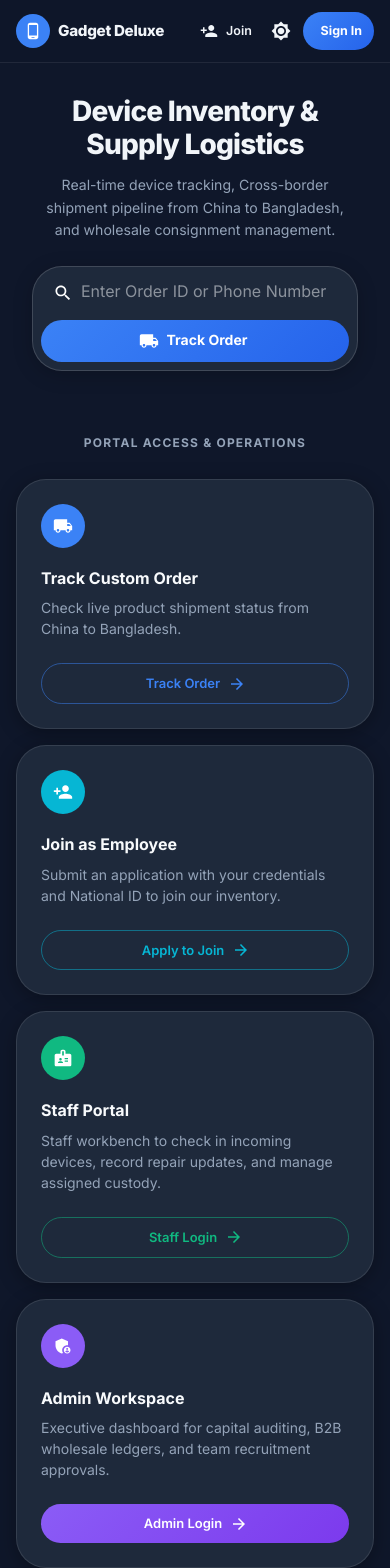
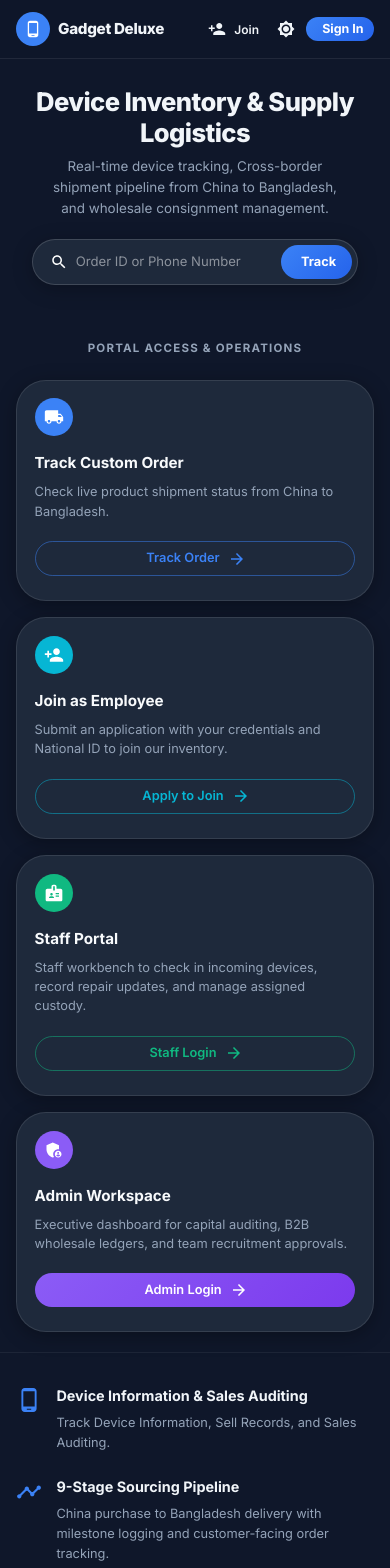
Before and after one commit to jubaerkhan49/gadget-deluxe, a React (Vite) app in the folder frontend/: page / in a window 390 px wide. Shown: the top 1568 px of the page. Built offline with nearby package versions, Linux system fonts and the light colour scheme; no server answers; the HTML template or start-up script is replaced by a standard one.

Commit message:
Polish Landing page header buttons, mobile tracking bar, and cards layout

```diff
--- a/frontend/src/pages/Landing.jsx
+++ b/frontend/src/pages/Landing.jsx
@@ -147,12 +147,15 @@ export default function Landing() {
                 color="inherit"
                 size="small"
                 onClick={() => setShowApplyDialog(true)}
-                startIcon={<JoinIcon fontSize="small" />}
+                startIcon={<JoinIcon sx={{ fontSize: { xs: 16, sm: 18 } }} />}
                 sx={{
                   fontWeight: 600,
                   textTransform: 'none',
-                  fontSize: { xs: '0.78rem', sm: '0.85rem' },
-                  px: { xs: 1, sm: 1.5 }
+                  fontSize: { xs: '0.75rem', sm: '0.85rem' },
+                  px: { xs: 0.8, sm: 1.5 },
+                  py: { xs: 0.4, sm: 0.6 },
+                  minWidth: 'auto',
+                  whiteSpace: 'nowrap'
                 }}
               >
                 <Box component="span" sx={{ display: { xs: 'none', sm: 'inline' } }}>Join Team</Box>
@@ -160,8 +163,8 @@ export default function Landing() {
               </Button>
 
               <Tooltip title={`Switch to ${isDark ? 'Light' : 'Dark'} mode`}>
-                <IconButton onClick={colorMode.toggleColorMode} color="inherit" size="small">
-                  {isDark ? <LightModeIcon fontSize="small" /> : <DarkModeIcon fontSize="small" />}
+                <IconButton onClick={colorMode.toggleColorMode} color="inherit" size="small" sx={{ p: { xs: 0.6, sm: 1 } }}>
+                  {isDark ? <LightModeIcon sx={{ fontSize: { xs: 18, sm: 20 } }} /> : <DarkModeIcon sx={{ fontSize: { xs: 18, sm: 20 } }} />}
                 </IconButton>
               </Tooltip>
 
@@ -173,10 +176,14 @@ export default function Landing() {
                   onClick={() => navigate('/dashboard')}
                   sx={{
                     borderRadius: 2,
-                    px: { xs: 1.5, sm: 2 },
+                    px: { xs: 1.3, sm: 2 },
+                    py: { xs: 0.5, sm: 0.7 },
                     fontWeight: 700,
                     textTransform: 'none',
-                    fontSize: { xs: '0.78rem', sm: '0.85rem' }
+                    fontSize: { xs: '0.78rem', sm: '0.85rem' },
+                    whiteSpace: 'nowrap',
+                    minWidth: 'auto',
+                    lineHeight: 1.3
                   }}
                 >
                   Dashboard
@@ -187,13 +194,17 @@ export default function Landing() {
                   color="primary"
                   size="small"
                   onClick={() => navigate('/login')}
-                  startIcon={<LockIcon fontSize="small" sx={{ display: { xs: 'none', sm: 'inline-flex' } }} />}
+                  startIcon={<LockIcon sx={{ fontSize: { xs: 16, sm: 18 }, display: { xs: 'none', sm: 'inline-flex' } }} />}
                   sx={{
                     borderRadius: 2,
-                    px: { xs: 1.5, sm: 2 },
+                    px: { xs: 1.3, sm: 2 },
+                    py: { xs: 0.5, sm: 0.7 },
                     fontWeight: 700,
                     textTransform: 'none',
-                    fontSize: { xs: '0.78rem', sm: '0.85rem' }
+                    fontSize: { xs: '0.78rem', sm: '0.85rem' },
+                    whiteSpace: 'nowrap',
+                    minWidth: 'auto',
+                    lineHeight: 1.3
                   }}
                 >
                   Sign In
@@ -205,17 +216,17 @@ export default function Landing() {
       </Box>
 
       {/* 2. Minimalist Hero & Tracking Section */}
-      <Box sx={{ pt: { xs: 4, sm: 7, md: 10 }, pb: { xs: 4, sm: 6, md: 8 }, px: { xs: 2, sm: 3 } }}>
+      <Box sx={{ pt: { xs: 3.5, sm: 6, md: 9 }, pb: { xs: 3.5, sm: 5, md: 7 }, px: { xs: 2, sm: 3 } }}>
         <Container maxWidth="md">
-          <Box sx={{ textAlign: 'center', mb: { xs: 3, sm: 4 } }}>
+          <Box sx={{ textAlign: 'center', mb: { xs: 2.5, sm: 3.5 } }}>
             <Typography
               variant="h3"
               fontWeight={800}
-              letterSpacing="-0.8px"
+              letterSpacing="-0.6px"
               sx={{
-                fontSize: { xs: '1.75rem', sm: '2.5rem', md: '3.2rem' },
+                fontSize: { xs: '1.6rem', sm: '2.4rem', md: '3.1rem' },
                 lineHeight: 1.2,
-                mb: { xs: 1.5, sm: 2 }
+                mb: { xs: 1, sm: 1.5 }
               }}
             >
               Device Inventory & Supply Logistics
@@ -224,10 +235,11 @@ export default function Landing() {
               variant="body1"
               color="text.secondary"
               sx={{
-                fontSize: { xs: '0.88rem', sm: '0.98rem', md: '1.05rem' },
-                maxWidth: 620,
+                fontSize: { xs: '0.84rem', sm: '0.96rem', md: '1.05rem' },
+                maxWidth: 600,
                 mx: 'auto',
-                lineHeight: 1.6
+                lineHeight: 1.55,
+                px: { xs: 1, sm: 0 }
               }}
             >
               Real-time device tracking, Cross-border shipment pipeline from China to Bangladesh, and wholesale consignment management.
@@ -240,66 +252,74 @@ export default function Landing() {
             onSubmit={handleTrackSubmit}
             variant="outlined"
             sx={{
-              p: { xs: 1, sm: 1 },
-              borderRadius: 2.5,
+              p: { xs: 0.6, sm: 0.8 },
+              borderRadius: 3,
               display: 'flex',
-              flexDirection: { xs: 'column', sm: 'row' },
-              alignItems: { xs: 'stretch', sm: 'center' },
-              gap: 1,
+              flexDirection: 'row',
+              alignItems: 'center',
+              gap: 0.8,
               bgcolor: isDark ? '#1E293B' : '#FFFFFF',
-              borderColor: isDark ? 'rgba(255, 255, 255, 0.15)' : 'rgba(0, 0, 0, 0.15)',
-              maxWidth: 680,
+              borderColor: isDark ? 'rgba(255, 255, 255, 0.15)' : 'rgba(0, 0, 0, 0.12)',
+              maxWidth: 600,
               mx: 'auto',
-              boxShadow: isDark ? '0 4px 20px rgba(0,0,0,0.2)' : '0 4px 20px rgba(0,0,0,0.04)'
+              boxShadow: isDark ? '0 4px 20px rgba(0,0,0,0.25)' : '0 4px 20px rgba(0,0,0,0.05)'
             }}
           >
             <TextField
               fullWidth
               size="small"
-              placeholder="Enter Order ID or Phone Number"
+              placeholder="Order ID or Phone Number"
               value={orderQuery}
               onChange={(e) => setOrderQuery(e.target.value)}
               variant="standard"
               InputProps={{
                 disableUnderline: true,
                 startAdornment: (
-                  <InputAdornment position="start" sx={{ pl: { xs: 0.5, sm: 1.5 } }}>
-                    <SearchIcon color="action" fontSize="small" />
+                  <InputAdornment position="start" sx={{ pl: { xs: 1, sm: 1.5 } }}>
+                    <SearchIcon color="action" sx={{ fontSize: { xs: 18, sm: 20 } }} />
                   </InputAdornment>
                 )
               }}
-              sx={{ px: 1, py: { xs: 0.5, sm: 0 } }}
+              sx={{
+                px: { xs: 0.5, sm: 1 },
+                '& input': {
+                  fontSize: { xs: '0.82rem', sm: '0.92rem' },
+                  py: { xs: 0.6, sm: 0.8 }
+                }
+              }}
             />
             <Button
               type="submit"
               variant="contained"
               color="primary"
-              startIcon={<ShippingIcon fontSize="small" />}
+              startIcon={<ShippingIcon sx={{ fontSize: { xs: 16, sm: 18 }, display: { xs: 'none', sm: 'inline-flex' } }} />}
               sx={{
-                borderRadius: 2,
-                px: 3,
-                py: { xs: 1.1, sm: 1 },
+                borderRadius: 2.2,
+                px: { xs: 2, sm: 3 },
+                py: { xs: 0.75, sm: 1 },
                 fontWeight: 700,
                 textTransform: 'none',
                 whiteSpace: 'nowrap',
-                width: { xs: '100%', sm: 'auto' }
+                fontSize: { xs: '0.8rem', sm: '0.88rem' },
+                flexShrink: 0
               }}
             >
-              Track Order
+              <Box component="span" sx={{ display: { xs: 'none', sm: 'inline' } }}>Track Order</Box>
+              <Box component="span" sx={{ display: { xs: 'inline', sm: 'none' } }}>Track</Box>
             </Button>
           </Paper>
         </Container>
       </Box>
 
       {/* 3. Action Cards Grid */}
-      <Box sx={{ py: { xs: 3, sm: 6 }, flexGrow: 1 }}>
+      <Box sx={{ py: { xs: 2.5, sm: 5 }, flexGrow: 1 }}>
         <Container maxWidth="lg" sx={{ px: { xs: 2, sm: 3 } }}>
           <Typography
             variant="overline"
             color="text.secondary"
             fontWeight={700}
             letterSpacing={1.2}
-            sx={{ display: 'block', textAlign: 'center', mb: { xs: 2.5, sm: 4 }, fontSize: { xs: '0.75rem', sm: '0.85rem' } }}
+            sx={{ display: 'block', textAlign: 'center', mb: { xs: 2, sm: 3.5 }, fontSize: { xs: '0.72rem', sm: '0.82rem' } }}
           >
             PORTAL ACCESS & OPERATIONS
           </Typography>
@@ -316,32 +336,33 @@ export default function Landing() {
                   borderRadius: 2.5,
                   bgcolor: isDark ? '#1E293B' : '#FFFFFF',
                   borderColor: isDark ? 'rgba(255, 255, 255, 0.1)' : 'rgba(0, 0, 0, 0.08)',
-                  transition: 'border-color 0.2s',
+                  transition: 'all 0.2s ease',
                   '&:hover': {
-                    borderColor: 'primary.main'
+                    borderColor: 'primary.main',
+                    boxShadow: isDark ? '0 4px 20px rgba(59, 130, 246, 0.15)' : '0 4px 20px rgba(59, 130, 246, 0.1)'
                   }
                 }}
               >
-                <CardContent sx={{ p: 3, flex: 1, display: 'flex', flexDirection: 'column' }}>
+                <CardContent sx={{ p: { xs: 2.2, sm: 3 }, flex: 1, display: 'flex', flexDirection: 'column' }}>
                   <Box
                     sx={{
-                      width: 44,
-                      height: 44,
+                      width: { xs: 38, sm: 42 },
+                      height: { xs: 38, sm: 42 },
                       borderRadius: 2,
                       bgcolor: 'primary.main',
                       color: '#fff',
                       display: 'flex',
                       alignItems: 'center',
                       justifyContent: 'center',
-                      mb: 2
+                      mb: 1.8
                     }}
                   >
-                    <ShippingIcon fontSize="small" />
+                    <ShippingIcon sx={{ fontSize: { xs: 20, sm: 22 } }} />
                   </Box>
-                  <Typography variant="subtitle1" fontWeight={700} gutterBottom>
+                  <Typography variant="subtitle1" fontWeight={700} sx={{ fontSize: { xs: '0.95rem', sm: '1.05rem' } }} gutterBottom>
                     Track Custom Order
                   </Typography>
-                  <Typography variant="body2" color="text.secondary" sx={{ mb: 3, flex: 1, lineHeight: 1.5 }}>
+                  <Typography variant="body2" color="text.secondary" sx={{ mb: 2.5, flex: 1, lineHeight: 1.5, fontSize: { xs: '0.8rem', sm: '0.875rem' } }}>
                     Check live product shipment status from China to Bangladesh.
                   </Typography>
                   <Button
@@ -350,8 +371,8 @@ export default function Landing() {
                     fullWidth
                     size="small"
                     onClick={() => navigate('/track')}
-                    endIcon={<ArrowForwardIcon fontSize="small" />}
-                    sx={{ borderRadius: 2, textTransform: 'none', fontWeight: 600 }}
+                    endIcon={<ArrowForwardIcon sx={{ fontSize: 16 }} />}
+                    sx={{ borderRadius: 2, textTransform: 'none', fontWeight: 600, py: 0.7, fontSize: { xs: '0.8rem', sm: '0.85rem' } }}
                   >
                     Track Order
                   </Button>
@@ -370,32 +391,33 @@ export default function Landing() {
                   borderRadius: 2.5,
                   bgcolor: isDark ? '#1E293B' : '#FFFFFF',
                   borderColor: isDark ? 'rgba(255, 255, 255, 0.1)' : 'rgba(0, 0, 0, 0.08)',
-                  transition: 'border-color 0.2s',
+                  transition: 'all 0.2s ease',
                   '&:hover': {
-                    borderColor: 'info.main'
+                    borderColor: 'info.main',
+                    boxShadow: isDark ? '0 4px 20px rgba(6, 182, 212, 0.15)' : '0 4px 20px rgba(6, 182, 212, 0.1)'
                   }
                 }}
               >
-                <CardContent sx={{ p: 3, flex: 1, display: 'flex', flexDirection: 'column' }}>
+                <CardContent sx={{ p: { xs: 2.2, sm: 3 }, flex: 1, display: 'flex', flexDirection: 'column' }}>
                   <Box
                     sx={{
-                      width: 44,
-                      height: 44,
+                      width: { xs: 38, sm: 42 },
+                      height: { xs: 38, sm: 42 },
                       borderRadius: 2,
                       bgcolor: 'info.main',
                       color: '#fff',
                       display: 'flex',
                       alignItems: 'center',
                       justifyContent: 'center',
-                      mb: 2
+                      mb: 1.8
                     }}
                   >
-                    <JoinIcon fontSize="small" />
+                    <JoinIcon sx={{ fontSize: { xs: 20, sm: 22 } }} />
                   </Box>
-                  <Typography variant="subtitle1" fontWeight={700} gutterBottom>
+                  <Typography variant="subtitle1" fontWeight={700} sx={{ fontSize: { xs: '0.95rem', sm: '1.05rem' } }} gutterBottom>
                     Join as Employee
                   </Typography>
-                  <Typography variant="body2" color="text.secondary" sx={{ mb: 3, flex: 1, lineHeight: 1.5 }}>
+                  <Typography variant="body2" color="text.secondary" sx={{ mb: 2.5, flex: 1, lineHeight: 1.5, fontSize: { xs: '0.8rem', sm: '0.875rem' } }}>
                     Submit an application with your credentials and National ID to join our inventory.
                   </Typography>
                   <Button
@@ -404,8 +426,8 @@ export default function Landing() {
                     fullWidth
                     size="small"
                     onClick={() => setShowApplyDialog(true)}
-                    endIcon={<ArrowForwardIcon fontSize="small" />}
-                    sx={{ borderRadius: 2, textTransform: 'none', fontWeight: 600 }}
+                    endIcon={<ArrowForwardIcon sx={{ fontSize: 16 }} />}
+                    sx={{ borderRadius: 2, textTransform: 'none', fontWeight: 600, py: 0.7, fontSize: { xs: '0.8rem', sm: '0.85rem' } }}
                   >
                     Apply to Join
                   </Button>
@@ -424,32 +446,33 @@ export default function Landing() {
                   borderRadius: 2.5,
                   bgcolor: isDark ? '#1E293B' : '#FFFFFF',
                   borderColor: isDark ? 'rgba(255, 255, 255, 0.1)' : 'rgba(0, 0, 0, 0.08)',
-                  transition: 'border-color 0.2s',
+                  transition: 'all 0.2s ease',
                   '&:hover': {
-                    borderColor: 'success.main'
+                    borderColor: 'success.main',
+                    boxShadow: isDark ? '0 4px 20px rgba(16, 185, 129, 0.15)' : '0 4px 20px rgba(16, 185, 129, 0.1)'
                   }
                 }}
               >
-                <CardContent sx={{ p: 3, flex: 1, display: 'flex', flexDirection: 'column' }}>
+                <CardContent sx={{ p: { xs: 2.2, sm: 3 }, flex: 1, display: 'flex', flexDirection: 'column' }}>
                   <Box
                     sx={{
-                      width: 44,
-                      height: 44,
+                      width: { xs: 38, sm: 42 },
+                      height: { xs: 38, sm: 42 },
                       borderRadius: 2,
                       bgcolor: 'success.main',
                       color: '#fff',
                       display: 'flex',
                       alignItems: 'center',
                       justifyContent: 'center',
-                      mb: 2
+                      mb: 1.8
                     }}
                   >
-                    <EmployeeIcon fontSize="small" />
+                    <EmployeeIcon sx={{ fontSize: { xs: 20, sm: 22 } }} />
                   </Box>
-                  <Typography variant="subtitle1" fontWeight={700} gutterBottom>
+                  <Typography variant="subtitle1" fontWeight={700} sx={{ fontSize: { xs: '0.95rem', sm: '1.05rem' } }} gutterBottom>
                     Staff Portal
                   </Typography>
-                  <Typography variant="body2" color="text.secondary" sx={{ mb: 3, flex: 1, lineHeight: 1.5 }}>
+                  <Typography variant="body2" color="text.secondary" sx={{ mb: 2.5, flex: 1, lineHeight: 1.5, fontSize: { xs: '0.8rem', sm: '0.875rem' } }}>
                     Staff workbench to check in incoming devices, record repair updates, and manage assigned custody.
                   </Typography>
                   <Button
@@ -458,8 +481,8 @@ export default function Landing() {
                     fullWidth
                     size="small"
                     onClick={() => navigate('/login?role=employee')}
-                    endIcon={<ArrowForwardIcon fontSize="small" />}
-                    sx={{ borderRadius: 2, textTransform: 'none', fontWeight: 600 }}
+                    endIcon={<ArrowForwardIcon sx={{ fontSize: 16 }} />}
+                    sx={{ borderRadius: 2, textTransform: 'none', fontWeight: 600, py: 0.7, fontSize: { xs: '0.8rem', sm: '0.85rem' } }}
                   >
                     Staff Login
                   </Button>
@@ -478,32 +501,33 @@ export default function Landing() {
                   borderRadius: 2.5,
                   bgcolor: isDark ? '#1E293B' : '#FFFFFF',
                   borderColor: isDark ? 'rgba(255, 255, 255, 0.1)' : 'rgba(0, 0, 0, 0.08)',
-                  transition: 'border-color 0.2s',
+                  transition: 'all 0.2s ease',
                   '&:hover': {
-                    borderColor: 'secondary.main'
+                    borderColor: 'secondary.main',
+                    boxShadow: isDark ? '0 4px 20px rgba(139, 92, 246, 0.15)' : '0 4px 20px rgba(139, 92, 246, 0.1)'
                   }
                 }}
               >
-                <CardContent sx={{ p: 3, flex: 1, display: 'flex', flexDirection: 'column' }}>
+                <CardContent sx={{ p: { xs: 2.2, sm: 3 }, flex: 1, display: 'flex', flexDirection: 'column' }}>
                   <Box
                     sx={{
-                      width: 44,
-                      height: 44,
+                      width: { xs: 38, sm: 42 },
+                      height: { xs: 38, sm: 42 },
                       borderRadius: 2,
                       bgcolor: 'secondary.main',
                       color: '#fff',
                       display: 'flex',
                       alignItems: 'center',
                       justifyContent: 'center',
-                      mb: 2
+                      mb: 1.8
                     }}
                   >
-                    <AdminIcon fontSize="small" />
+                    <AdminIcon sx={{ fontSize: { xs: 20, sm: 22 } }} />
                   </Box>
-                  <Typography variant="subtitle1" fontWeight={700} gutterBottom>
+                  <Typography variant="subtitle1" fontWeight={700} sx={{ fontSize: { xs: '0.95rem', sm: '1.05rem' } }} gutterBottom>
                     Admin Workspace
                   </Typography>
-                  <Typography variant="body2" color="text.secondary" sx={{ mb: 3, flex: 1, lineHeight: 1.5 }}>
+                  <Typography variant="body2" color="text.secondary" sx={{ mb: 2.5, flex: 1, lineHeight: 1.5, fontSize: { xs: '0.8rem', sm: '0.875rem' } }}>
                     Executive dashboard for capital auditing, B2B wholesale ledgers, and team recruitment approvals.
                   </Typography>
                   <Button
@@ -512,8 +536,8 @@ export default function Landing() {
                     fullWidth
                     size="small"
                     onClick={() => navigate('/login?role=admin')}
-                    endIcon={<ArrowForwardIcon fontSize="small" />}
-                    sx={{ borderRadius: 2, textTransform: 'none', fontWeight: 600 }}
+                    endIcon={<ArrowForwardIcon sx={{ fontSize: 16 }} />}
+                    sx={{ borderRadius: 2, textTransform: 'none', fontWeight: 600, py: 0.7, fontSize: { xs: '0.8rem', sm: '0.85rem' } }}
                   >
                     Admin Login
                   </Button>
@@ -525,17 +549,17 @@ export default function Landing() {
       </Box>
 
       {/* 4. Minimalist System Capabilities */}
-      <Box sx={{ py: 6, borderTop: 1, borderColor: isDark ? 'rgba(255, 255, 255, 0.06)' : 'rgba(0, 0, 0, 0.06)' }}>
-        <Container maxWidth="lg">
-          <Grid container spacing={4}>
+      <Box sx={{ py: { xs: 4, sm: 6 }, borderTop: 1, borderColor: isDark ? 'rgba(255, 255, 255, 0.06)' : 'rgba(0, 0, 0, 0.06)' }}>
+        <Container maxWidth="lg" sx={{ px: { xs: 2, sm: 3 } }}>
+          <Grid container spacing={{ xs: 3, md: 4 }}>
             <Grid item xs={12} md={4}>
-              <Box sx={{ display: 'flex', gap: 2 }}>
-                <DeviceIcon color="primary" sx={{ fontSize: 28, mt: 0.5 }} />
+              <Box sx={{ display: 'flex', gap: 1.8 }}>
+                <DeviceIcon color="primary" sx={{ fontSize: 26, mt: 0.3, flexShrink: 0 }} />
                 <Box>
-                  <Typography variant="subtitle2" fontWeight={700} gutterBottom>
+                  <Typography variant="subtitle2" fontWeight={700} sx={{ fontSize: { xs: '0.9rem', sm: '0.95rem' } }} gutterBottom>
                     Device Information & Sales Auditing
                   </Typography>
-                  <Typography variant="body2" color="text.secondary" sx={{ lineHeight: 1.6 }}>
+                  <Typography variant="body2" color="text.secondary" sx={{ lineHeight: 1.55, fontSize: { xs: '0.8rem', sm: '0.875rem' } }}>
                     Track Device Information, Sell Records, and Sales Auditing.
                   </Typography>
                 </Box>
@@ -543,13 +567,13 @@ export default function Landing() {
             </Grid>
 
             <Grid item xs={12} md={4}>
-              <Box sx={{ display: 'flex', gap: 2 }}>
-                <TimelineIcon color="primary" sx={{ fontSize: 28, mt: 0.5 }} />
+              <Box sx={{ display: 'flex', gap: 1.8 }}>
+                <TimelineIcon color="primary" sx={{ fontSize: 26, mt: 0.3, flexShrink: 0 }} />
                 <Box>
-                  <Typography variant="subtitle2" fontWeight={700} gutterBottom>
+                  <Typography variant="subtitle2" fontWeight={700} sx={{ fontSize: { xs: '0.9rem', sm: '0.95rem' } }} gutterBottom>
                     9-Stage Sourcing Pipeline
                   </Typography>
-                  <Typography variant="body2" color="text.secondary" sx={{ lineHeight: 1.6 }}>
+                  <Typography variant="body2" color="text.secondary" sx={{ lineHeight: 1.55, fontSize: { xs: '0.8rem', sm: '0.875rem' } }}>
                     China purchase to Bangladesh delivery with milestone logging and customer-facing order tracking.
                   </Typography>
                 </Box>
@@ -557,13 +581,13 @@ export default function Landing() {
             </Grid>
 
             <Grid item xs={12} md={4}>
-              <Box sx={{ display: 'flex', gap: 2 }}>
-                <B2BIcon color="primary" sx={{ fontSize: 28, mt: 0.5 }} />
+              <Box sx={{ display: 'flex', gap: 1.8 }}>
+                <B2BIcon color="primary" sx={{ fontSize: 26, mt: 0.3, flexShrink: 0 }} />
                 <Box>
-                  <Typography variant="subtitle2" fontWeight={700} gutterBottom>
+                  <Typography variant="subtitle2" fontWeight={700} sx={{ fontSize: { xs: '0.9rem', sm: '0.95rem' } }} gutterBottom>
                     B2B Wholesale Ledgers
                   </Typography>
-                  <Typography variant="body2" color="text.secondary" sx={{ lineHeight: 1.6 }}>
+                  <Typography variant="body2" color="text.secondary" sx={{ lineHeight: 1.55, fontSize: { xs: '0.8rem', sm: '0.875rem' } }}>
                     Client-safe wholesale management that keeps client inventory lots separated from personal investment capital.
                   </Typography>
                 </Box>
@@ -577,34 +601,35 @@ export default function Landing() {
       <Box
         component="footer"
         sx={{
-          py: 4,
+          py: { xs: 3, sm: 4 },
           borderTop: 1,
           borderColor: isDark ? 'rgba(255, 255, 255, 0.06)' : 'rgba(0, 0, 0, 0.06)',
           bgcolor: isDark ? '#0B0F19' : '#F1F5F9'
         }}
       >
-        <Container maxWidth="lg">
+        <Container maxWidth="lg" sx={{ px: { xs: 2, sm: 3 } }}>
           <Box
             sx={{
               display: 'flex',
               flexDirection: { xs: 'column', sm: 'row' },
               alignItems: 'center',
               justifyContent: 'space-between',
-              gap: 2
+              gap: 2,
+              textAlign: { xs: 'center', sm: 'left' }
             }}
           >
-            <Typography variant="body2" color="text.secondary">
+            <Typography variant="body2" color="text.secondary" sx={{ fontSize: { xs: '0.78rem', sm: '0.85rem' } }}>
               Gadget Deluxe — Cloud Phone Inventory & Sourcing Logistics
             </Typography>
 
-            <Stack direction="row" spacing={2.5}>
-              <Button size="small" color="inherit" onClick={() => navigate('/track')} sx={{ textTransform: 'none' }}>
+            <Stack direction="row" spacing={{ xs: 1.5, sm: 2.5 }}>
+              <Button size="small" color="inherit" onClick={() => navigate('/track')} sx={{ textTransform: 'none', fontSize: { xs: '0.75rem', sm: '0.85rem' } }}>
                 Track Order
               </Button>
-              <Button size="small" color="inherit" onClick={() => setShowApplyDialog(true)} sx={{ textTransform: 'none' }}>
+              <Button size="small" color="inherit" onClick={() => setShowApplyDialog(true)} sx={{ textTransform: 'none', fontSize: { xs: '0.75rem', sm: '0.85rem' } }}>
                 Join Team
               </Button>
-              <Button size="small" color="inherit" onClick={() => navigate('/login')} sx={{ textTransform: 'none' }}>
+              <Button size="small" color="inherit" onClick={() => navigate('/login')} sx={{ textTransform: 'none', fontSize: { xs: '0.75rem', sm: '0.85rem' } }}>
                 Portal Login
               </Button>
             </Stack>
```
Also changed, not shown: 3 other files (tests, documents, lock files or other folders).
